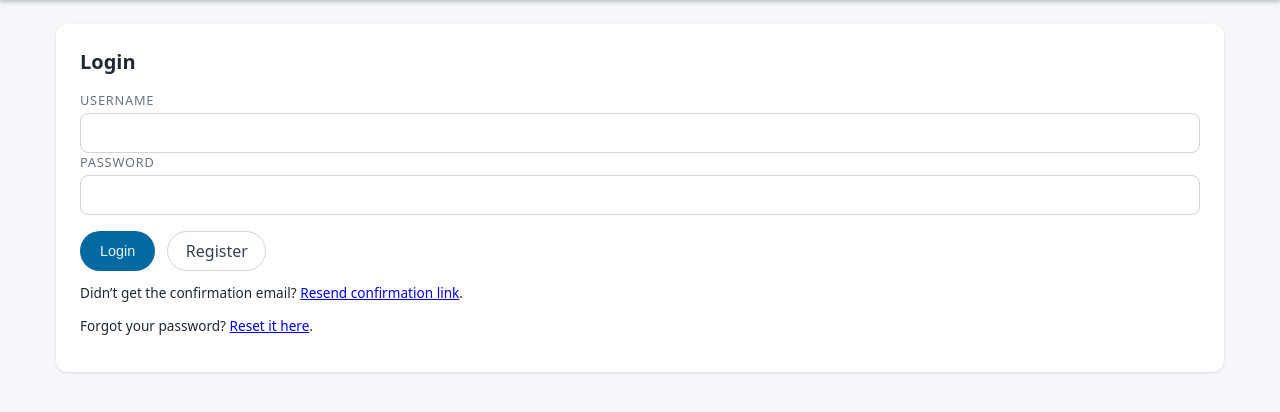
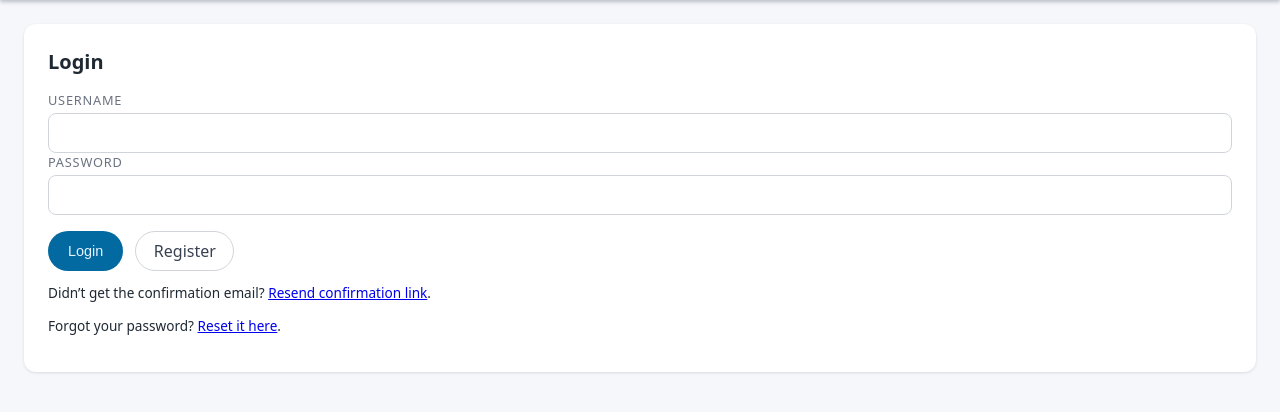
Before and after one commit to Rwunganira/pfund, a Flask app: page /login?next=/challenges/1/edit in a window 1280 px wide. Shown: the part 46-458 px from the top of the page. Run offline with Flask 3, Linux system fonts and the light colour scheme.

```diff
--- a/static/styles.css
+++ b/static/styles.css
@@ -53,9 +53,9 @@ input[type="checkbox"],
 }
 
 .container {
-    max-width: 1200px;
+    max-width: 100%;
     margin: 1.5rem auto 3rem;
-    padding: 0 1rem;
+    padding: 0 1.5rem;
 }
 
 .filters form {
```
